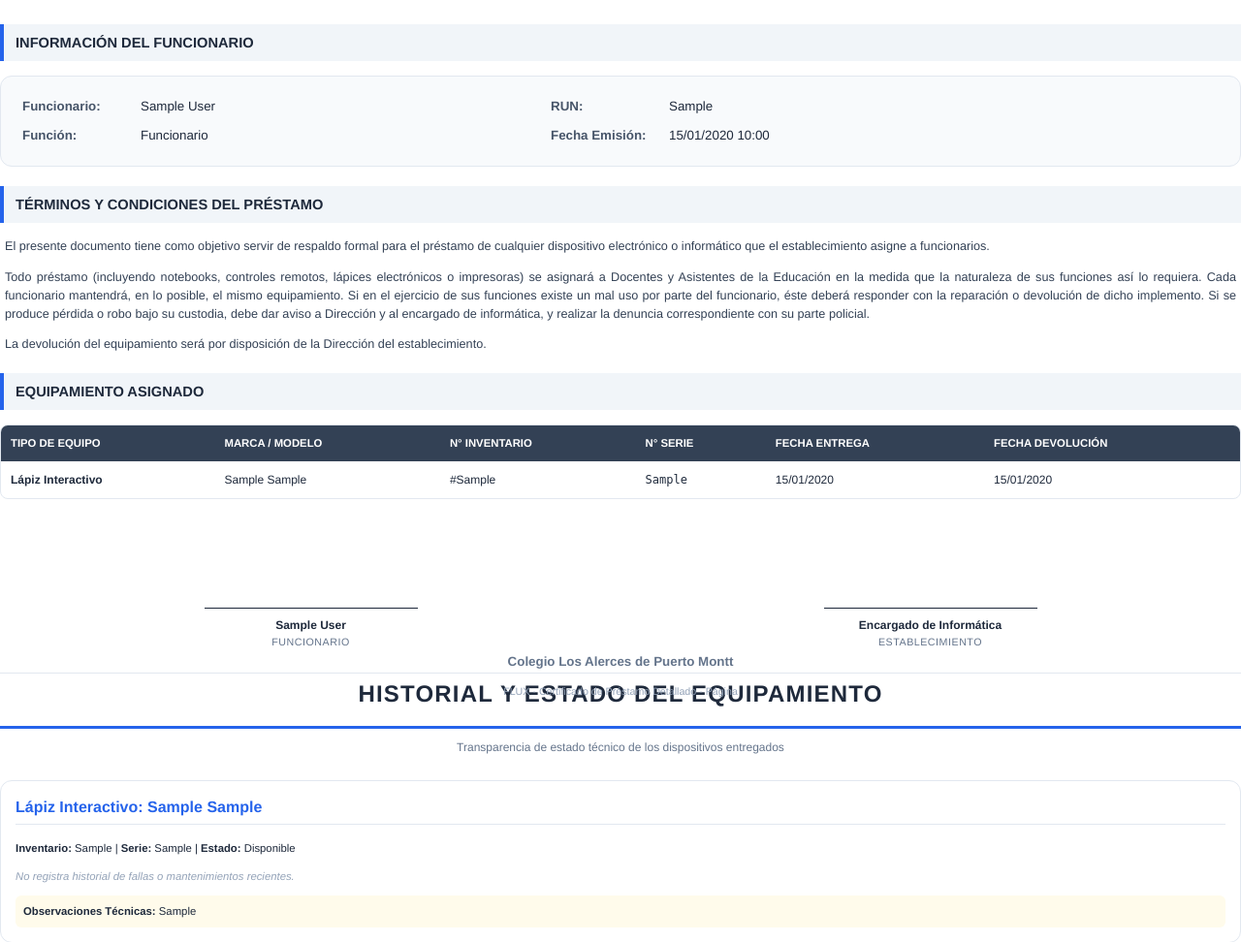
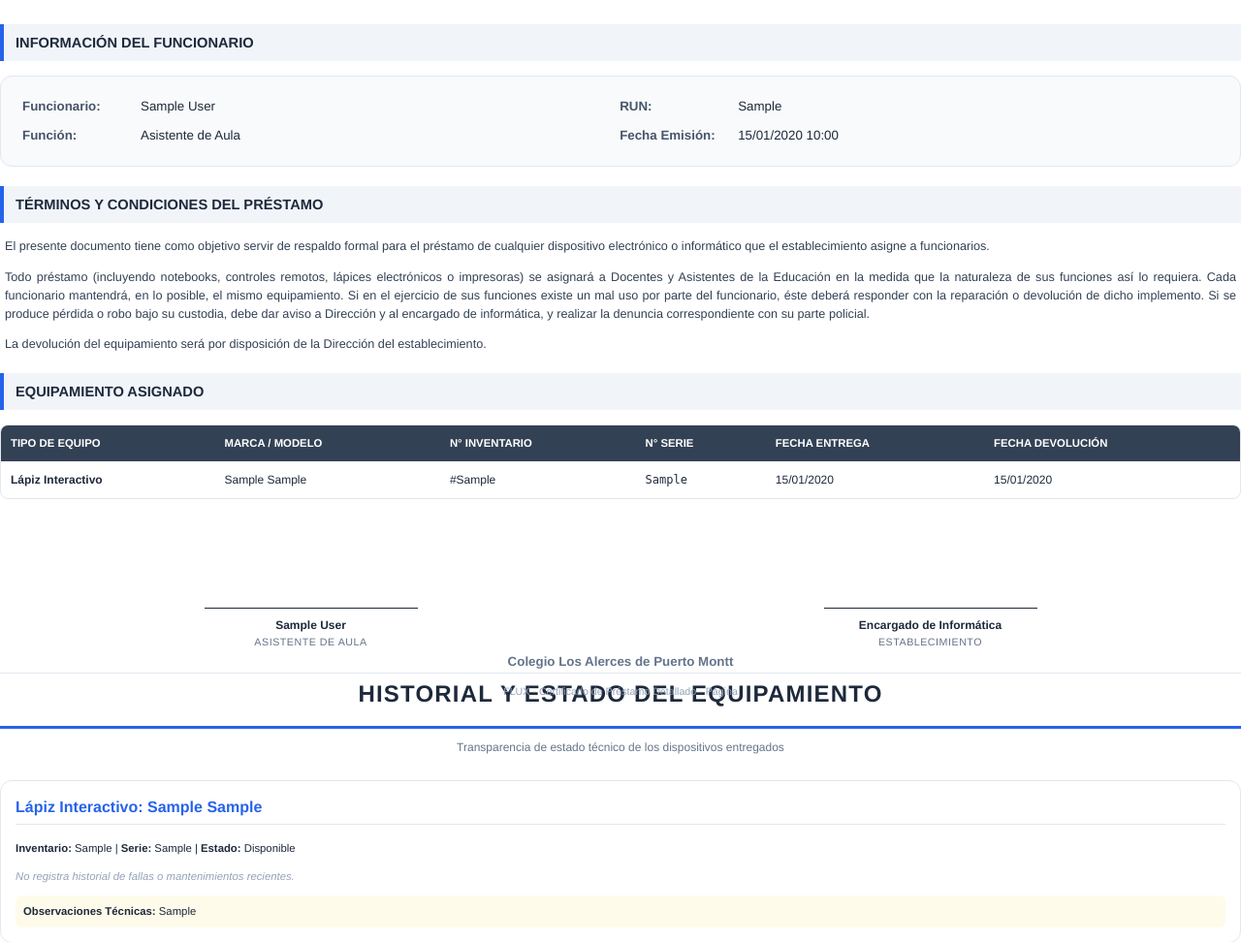
Before and after one commit to sherpa90/gestion-funcionarios-flux, a Django app: template templates/equipos/comprobante_prestamo_pdf.html in a window 1280 px wide. Shown: the part 79-1051 px from the top of the page at 97% size. Run offline with Django 5.2, Linux system fonts and the light colour scheme; tables that the repository leaves empty hold one stand-in row (values such as "Sample post"); the template is opened without the code that fills it: values that come from a table or form of the project are taken from there, most other values are stand-ins (such as "Sample title", 1, 10 or a date in 2020); parts of the project's set-up code (start-up, migrations or seed data) failed here and were passed over.

Commit message:
se agrega funcion en reporte

```diff
--- a/templates/equipos/comprobante_prestamo_pdf.html
+++ b/templates/equipos/comprobante_prestamo_pdf.html
@@ -190,7 +190,7 @@
             </tr>
             <tr>
                 <td class="label">Función:</td>
-                <td>{{ funcionario.get_role_display }}</td>
+                <td>{{ funcionario.get_funcion_display|default:funcionario.get_role_display }}</td>
                 <td class="label">Fecha Emisión:</td>
                 <td>{{ fecha|date:"d/m/Y H:i" }}</td>
             </tr>
@@ -240,7 +240,7 @@
                 <td>
                     <div class="signature-line"></div>
                     <div class="signature-name">{{ funcionario.get_full_name }}</div>
-                    <div class="signature-label">{{ funcionario.get_role_display }}</div>
+                    <div class="signature-label">{{ funcionario.get_funcion_display|default:funcionario.get_role_display }}</div>
                 </td>
                 <td>
                     <div class="signature-line"></div>
```
